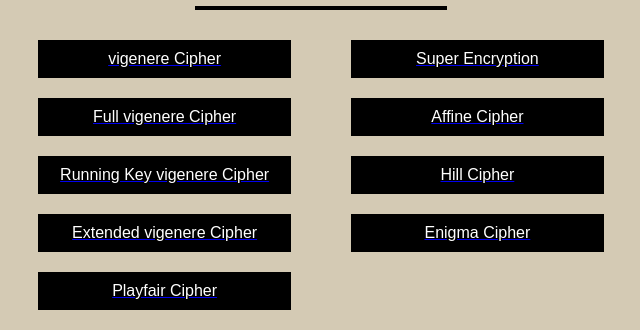
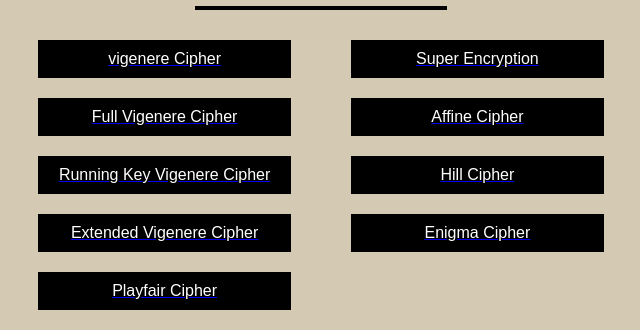
Before and after one commit to donbasta/kripto1, a Flask app: page / in a window 1280 px wide. Shown: the part 256-586 px from the top of the page, without its empty margins (319-959 px from the left). Run offline with Flask 2, Linux system fonts and the light colour scheme.

Commit message:
Edit front end typos and adding subtitles

```diff
--- /dev/null
+++ b/processed-files/dec.txt
@@ -0,0 +1 @@
+TYPEOFVIGENERECIPHERWITHRANDOMFIXEDTABLESOFALPHABETOFFSETS
--- a/templates/index.html
+++ b/templates/index.html
@@ -26,15 +26,15 @@
                 </a>
 
                 <a href="{{ url_for('view_cipher_page', cipher='fullvigenere') }}">
-                    <div class='c-button'>Full vigenere Cipher</div>
+                    <div class='c-button'>Full Vigenere Cipher</div>
                 </a>
 
                 <a href="{{ url_for('view_cipher_page', cipher='rkvigenere') }}">
-                    <div class='c-button'>Running Key vigenere Cipher</div>
+                    <div class='c-button'>Running Key Vigenere Cipher</div>
                 </a>
 
                 <a href="{{ url_for('view_cipher_page', cipher='extvigenere') }}">
-                    <div class='c-button'>Extended vigenere Cipher</div>
+                    <div class='c-button'>Extended Vigenere Cipher</div>
                 </a>
 
                 <a href="{{ url_for('view_cipher_page', cipher='playfair') }}">
--- a/templates/playfair.html
+++ b/templates/playfair.html
@@ -11,10 +11,10 @@
         <!-- Title part-->
         <div class="title-wrapper container-col">
             <div class="title-bar">
-                PLayfair Cipher
+                Playfair Cipher
             </div>
             <div class="subtitle-bar">
-                method of encrypting alphabetic text by using a series of interwoven Caesar ciphers, based on the letters of a keyword
+                manual symmetric encryption technique and was the first literal digram substitution cipher.
             </div>
         </div>
 
--- a/templates/rkvigenere.html
+++ b/templates/rkvigenere.html
@@ -14,7 +14,7 @@
                 Running-Key Vigenere Cipher
             </div>
             <div class="subtitle-bar">
-                method of encrypting alphabetic text by using a series of interwoven Caesar ciphers, based on the letters of a keyword
+                variant of Vigenere Cipher where the key is an initial word appended with the ciphertext
             </div>
         </div>
 
--- a/templates/vigenere.html
+++ b/templates/vigenere.html
@@ -11,7 +11,7 @@
         <!-- Title part-->
         <div class="title-wrapper container-col">
             <div class="title-bar">
-                vigenere Cipher
+                Vigenere Cipher
             </div>
             <div class="subtitle-bar">
                 method of encrypting alphabetic text by using a series of interwoven Caesar ciphers, based on the letters of a keyword
```
Also changed, not shown: processed-files/arclogo.png (added), 2 other files.
